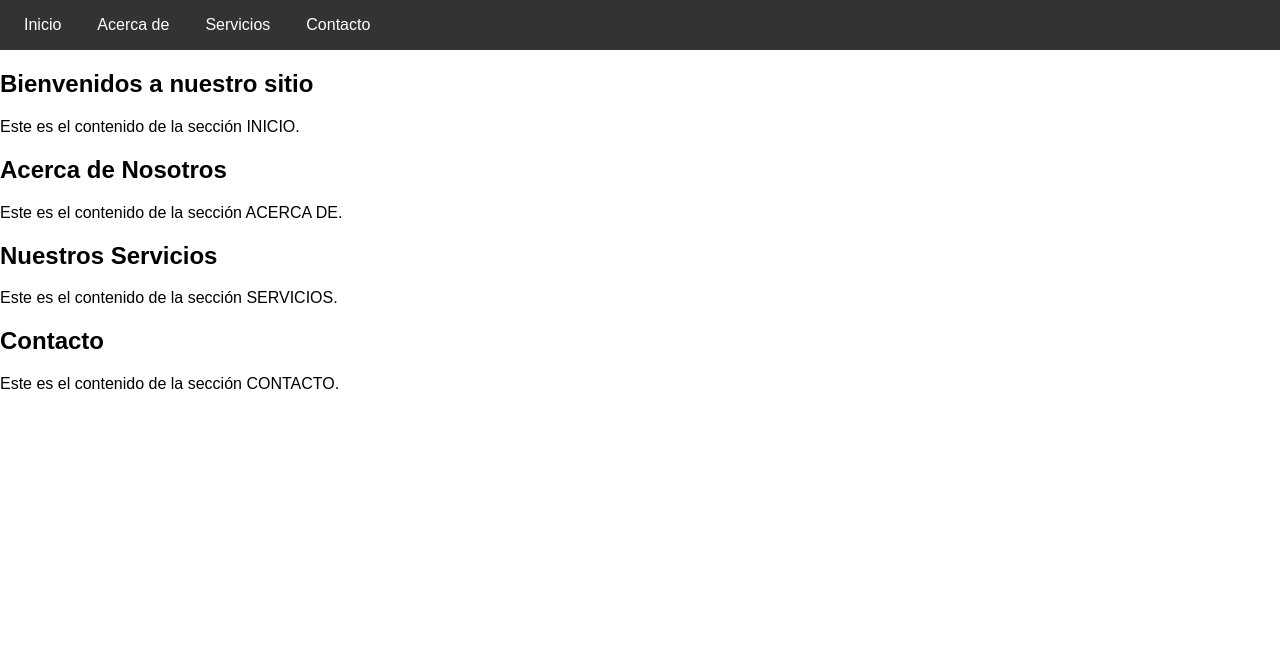
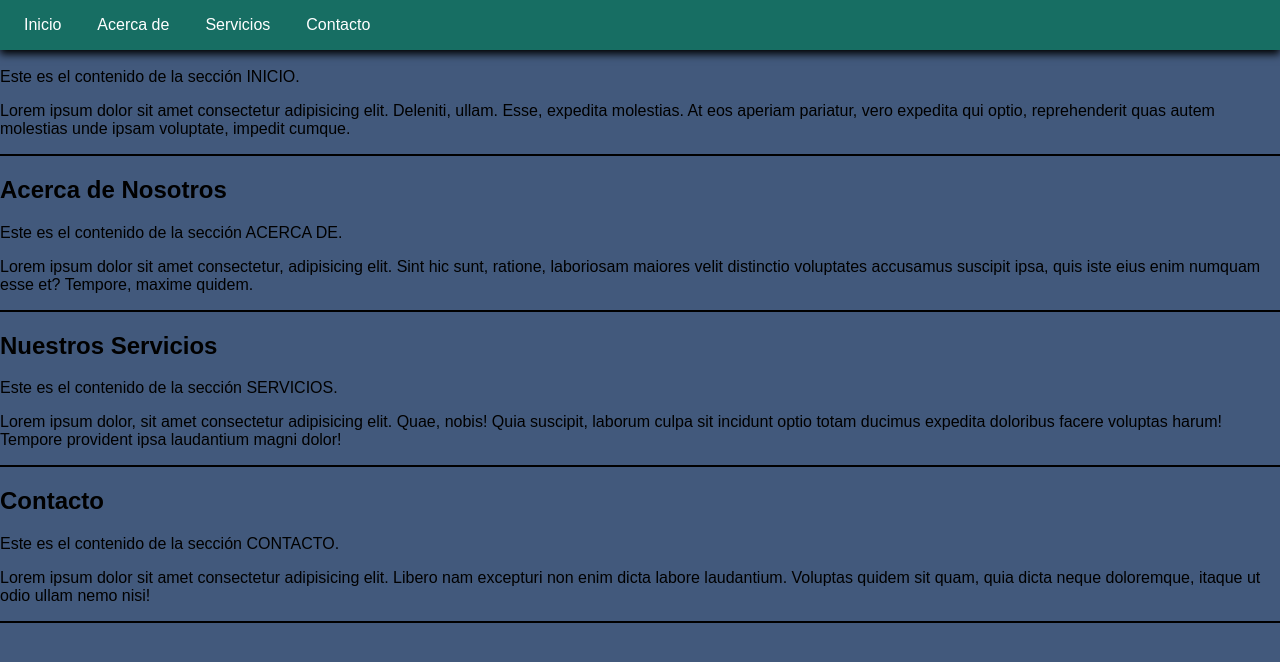
Before and after one commit to MigueCaRamirez/Laboratorios_, a plain HTML site: page Lab_14/Laboratorio_14/Index.html in a window 1280 px wide. Drawn offline with Linux system fonts and the light colour scheme.

Commit message:
laboratorio_14

```diff
--- a/Lab_14/Laboratorio_14/Index.html
+++ b/Lab_14/Laboratorio_14/Index.html
@@ -28,25 +28,31 @@
         <section id="home">
             <h1>Bienvenidos a nuestro sitio</h1>
             <p>Este es el contenido de la sección INICIO.</p>
+            <p>Lorem ipsum dolor sit amet consectetur adipisicing elit. Deleniti, ullam. Esse, expedita molestias. At eos aperiam pariatur, vero expedita qui optio, reprehenderit quas autem molestias unde ipsam voluptate, impedit cumque.</p>
         </section>
+        <hr style="border: none; border: 0.1em solid; background-color: black;">
 
         <!-- Sección Acerca de -->
         <section id="about">
             <h1>Acerca de Nosotros</h1>
             <p>Este es el contenido de la sección ACERCA DE.</p>
+            <p>Lorem ipsum dolor sit amet consectetur, adipisicing elit. Sint hic sunt, ratione, laboriosam maiores velit distinctio voluptates accusamus suscipit ipsa, quis iste eius enim numquam esse et? Tempore, maxime quidem.</p>
         </section>
-
+        <hr style="border: none; border: 0.1em solid; background-color: black;">
         <!-- Sección Servicios -->
         <section id="services">
             <h1>Nuestros Servicios</h1>
             <p>Este es el contenido de la sección SERVICIOS.</p>
+            <p>Lorem ipsum dolor, sit amet consectetur adipisicing elit. Quae, nobis! Quia suscipit, laborum culpa sit incidunt optio totam ducimus expedita doloribus facere voluptas harum! Tempore provident ipsa laudantium magni dolor!</p>
         </section>
-
+        <hr style="border: none; border: 0.1em solid; background-color: black;">
         <!-- Sección Contacto -->
         <section id="contact">
             <h1>Contacto</h1>
             <p>Este es el contenido de la sección CONTACTO.</p>
+            <p>Lorem ipsum dolor sit amet consectetur adipisicing elit. Libero nam excepturi non enim dicta labore laudantium. Voluptas quidem sit quam, quia dicta neque doloremque, itaque ut odio ullam nemo nisi!</p>
         </section>
+        <hr style="border: none; border: 0.1em solid; background-color: black;">
     </main>
     <script src="script14.js"></script>
 </body>
--- a/Lab_14/Laboratorio_14/styles.css
+++ b/Lab_14/Laboratorio_14/styles.css
@@ -1,5 +1,6 @@
 /* Estilos generales */
 body {
+    background-color: rgb(66, 89, 124);
     font-family: Arial, sans-serif; /* Define la fuente de la página */
     margin: 0; /* Elimina el margen del cuerpo */
     padding: 0; /* Elimina el relleno del cuerpo */
@@ -7,11 +8,12 @@ body {
 
 /* Estilos del header y barra de navegación */
 header {
-    background-color: #333;
-    /*position: fixed; /* Fija el header en la parte superior de la página */
+    background-color: #176e63;
+    position: fixed; /* Fija el header en la parte superior de la página */
     top: 0;
     width: 100%;
     z-index: 1000;
+    box-shadow: 0px 4px 8px rgba(0, 0, 0, 3); /* Sombra */
 }
 
 nav {
```
